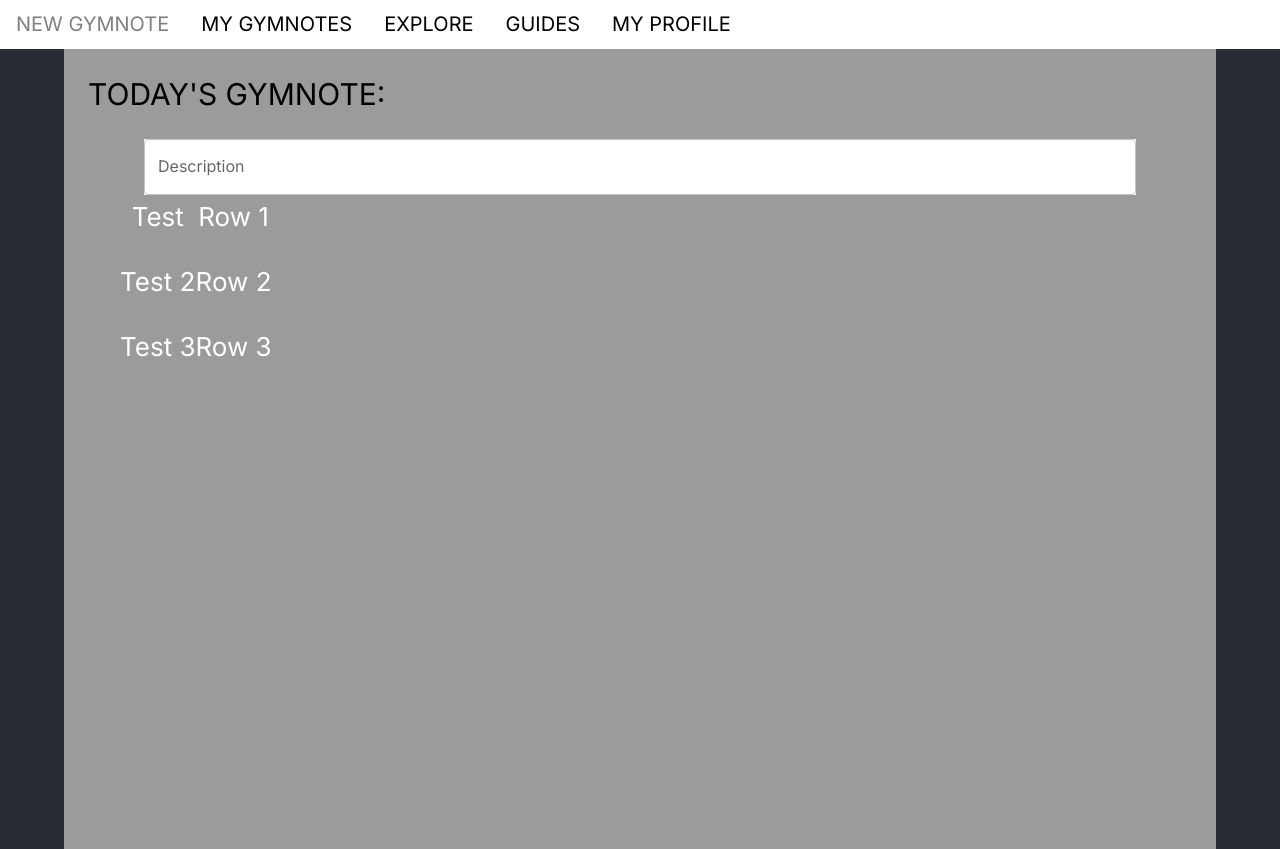
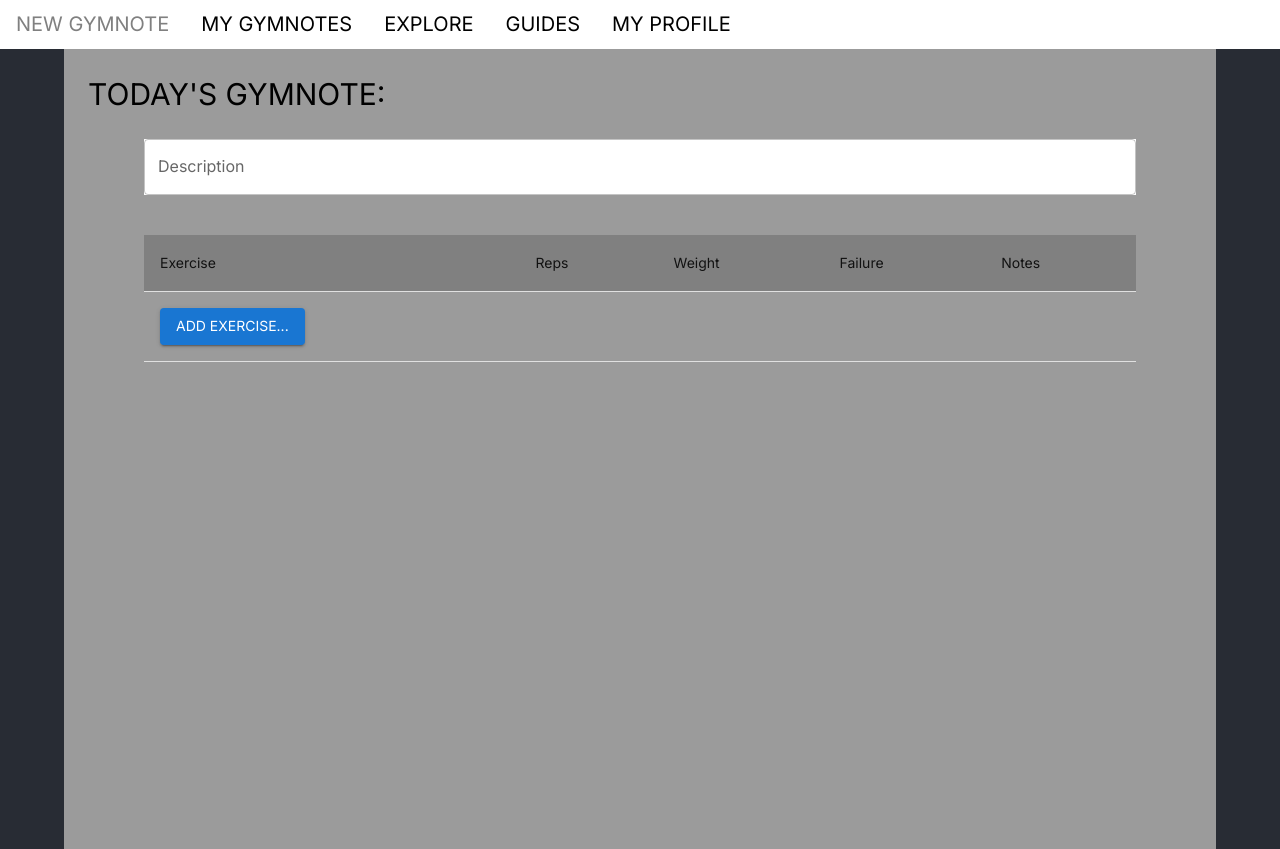
Before and after one commit to rakenduste-programmeerimine-2022/gym-note, a React (Create React App) app in the folder FrontEnd/: page / in a window 1280 px wide. Built offline with nearby package versions, Linux system fonts and the light colour scheme; a web font is replaced by a local one.

Commit message:
Making a commit here incase I fuck up this thing I'm about to try

```diff
--- a/FrontEnd/src/pages/NewGymNote.js
+++ b/FrontEnd/src/pages/NewGymNote.js
@@ -1,8 +1,43 @@
 import * as React from 'react';
 import CssBaseline from "@mui/material/CssBaseline";
-import {Container, Grid, TextField} from "@mui/material";
+import {Button, Container, Table, TableBody, TableCell, TableHead, TableRow, TextField} from "@mui/material";
 import Box from "@mui/material/Box";
-import Grid2 from "@mui/material/Unstable_Grid2";
+
+
+function ExerciseTable(){
+    return(
+        <Box paddingX={10} fontFamily={"Inter"}>
+            <Table>
+                <TableHead>
+                    <TableRow sx={{ backgroundColor: "gray" }}>
+                        <TableCell>Exercise</TableCell>
+                        <TableCell>Reps</TableCell>
+                        <TableCell>Weight</TableCell>
+                        <TableCell>Failure</TableCell>
+                        <TableCell>Notes</TableCell>
+                    </TableRow>
+                </TableHead>
+                <CurrentRow></CurrentRow>
+            </Table>
+        </Box>
+    )
+}
+
+function CurrentRow(){
+    return(
+    <TableBody>
+        <TableRow>
+            <TableCell>
+                <Button variant="contained"   onClick={() => AddRow() }>Add exercise...</Button>
+            </TableCell>
+            <TableCell></TableCell>
+            <TableCell></TableCell>
+            <TableCell></TableCell>
+            <TableCell></TableCell> {/* These bunch of tablecells are just for cosmetic effect, plz no touchy*/}
+        </TableRow>
+    </TableBody>
+    )
+}
 
 export default function NewGymNote(){
     return (
@@ -13,22 +48,11 @@ export default function NewGymNote(){
                     <Box textAlign={"left"} lineHeight={3} paddingLeft={3} color={"black"} fontSize={30}>
                         TODAY'S GYMNOTE:</Box>
 
-                    <Box paddingX={10} fontFamily={"Inter"}>
-                        <TextField sx={{ backgroundColor: 'white', fontFamily: 'inter'}} //TODO: fix the font, set to Inter
+                    <Box paddingX={10} fontFamily={"Inter"} paddingBottom={5}>
+                        <TextField sx={{ backgroundColor: 'white'}} //TODO: fix the font, set to Inter
                                    id="NoteDescription" label="Description" variant="outlined" fullWidth multiline> Why can I put random text here lol </TextField>
-                        <Grid2 container spacing={6}>
-                            <Grid xs={4}>
-                                <p>Test</p>
-                                <p>Test 2</p>
-                                <p>Test 3</p>
-                            </Grid>
-                            <Grid xs={4}>
-                                <p> Row 1</p>
-                                <p> Row 2</p>
-                                <p> Row 3</p>
-                            </Grid>
-                        </Grid2>
                     </Box>
+                    <ExerciseTable/>
                 </Box>
             </Container>
         </React.Fragment>
```
